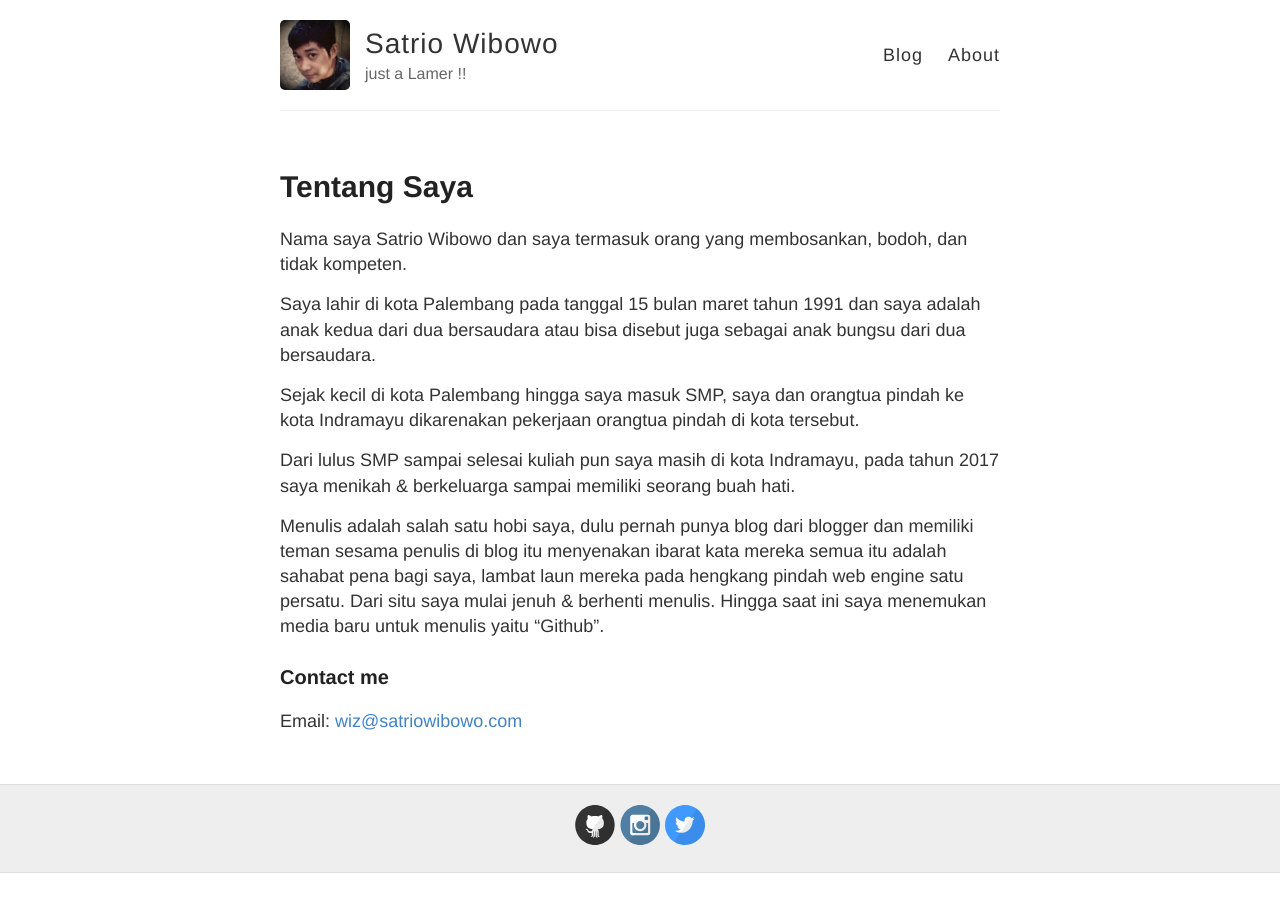
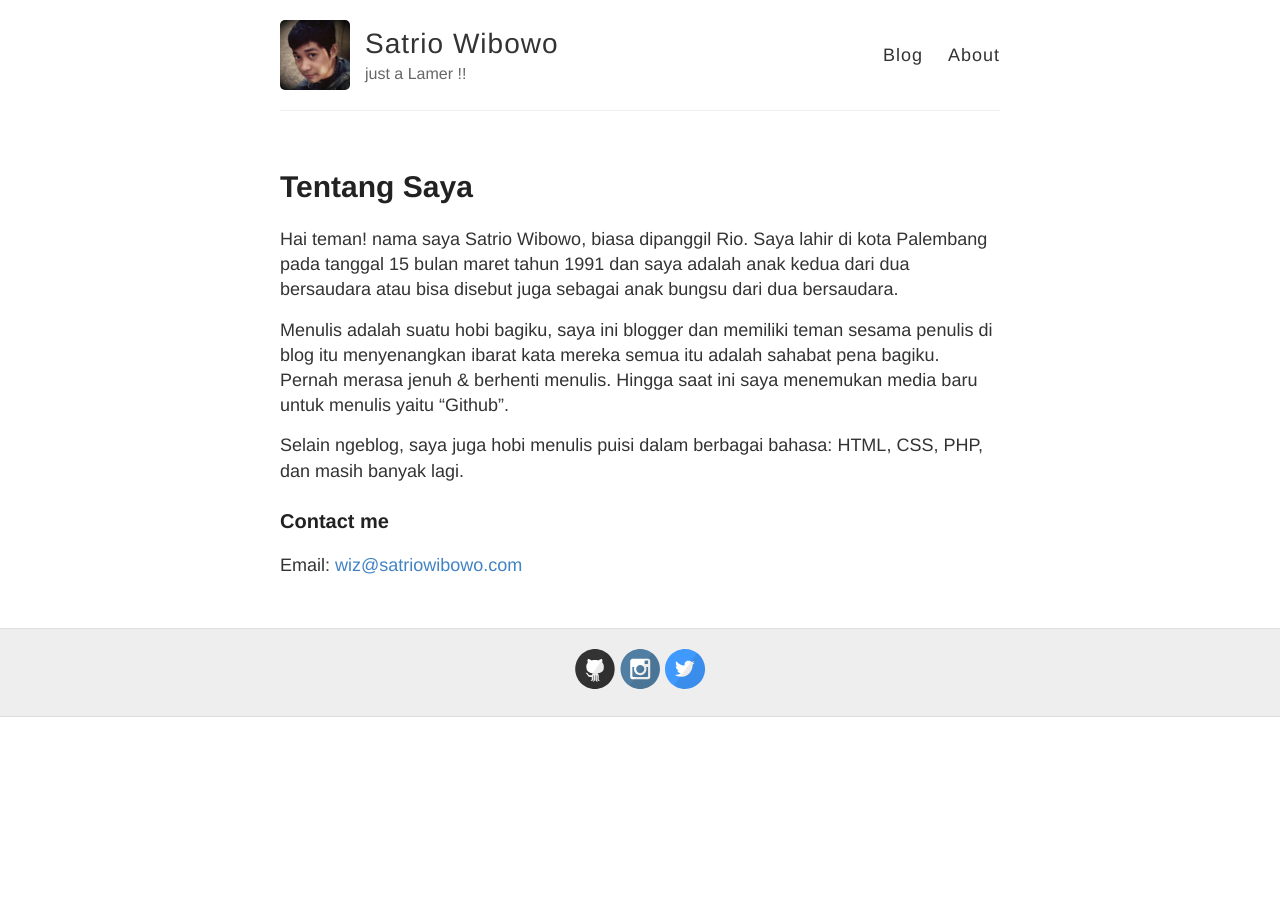
Before and after one commit to sa3owibowo/blog, a Jekyll site: the page built from about.md, in a window 1280 px wide. Built offline with Jekyll 4.4.1, drawn with Linux system fonts in a browser that asks for light colours.

Commit message:
Update about.md

```diff
--- a/about.md
+++ b/about.md
@@ -4,15 +4,11 @@ title: Tentang Saya
 permalink: /about/
 ---
 
-Nama saya Satrio Wibowo dan saya termasuk orang yang membosankan, bodoh, dan tidak kompeten.
+Hai teman! nama saya Satrio Wibowo, biasa dipanggil Rio. Saya lahir di kota Palembang pada tanggal 15 bulan maret tahun 1991 dan saya adalah anak kedua dari dua bersaudara atau bisa disebut juga sebagai anak bungsu dari dua bersaudara.
 
-Saya lahir di kota Palembang pada tanggal 15 bulan maret tahun 1991 dan saya adalah anak kedua dari dua bersaudara atau bisa disebut juga sebagai anak bungsu dari dua bersaudara.
+Menulis adalah suatu hobi bagiku, saya ini blogger dan memiliki teman sesama penulis di blog itu menyenangkan ibarat kata mereka semua itu adalah sahabat pena bagiku. Pernah merasa jenuh & berhenti menulis. Hingga saat ini saya menemukan media baru untuk menulis yaitu "Github".
 
-Sejak kecil di kota Palembang hingga saya masuk SMP, saya dan orangtua pindah ke kota Indramayu dikarenakan pekerjaan orangtua pindah di kota tersebut.
-
-Dari lulus SMP sampai selesai kuliah pun saya masih di kota Indramayu, pada tahun 2017 saya menikah & berkeluarga sampai memiliki seorang buah hati.
-
-Menulis adalah salah satu hobi saya, dulu pernah punya blog dari blogger dan memiliki teman sesama penulis di blog itu menyenakan ibarat kata mereka semua itu adalah sahabat pena bagi saya, lambat laun mereka pada hengkang pindah web engine satu persatu. Dari situ saya mulai jenuh & berhenti menulis. Hingga saat ini saya menemukan media baru untuk menulis yaitu "Github".
+Selain ngeblog, saya juga hobi menulis puisi dalam berbagai bahasa: HTML, CSS, PHP, dan masih banyak lagi.
 ### Contact me
 
 Email: [wiz@satriowibowo.com](mailto:wiz@satriowibowo.com)
```
